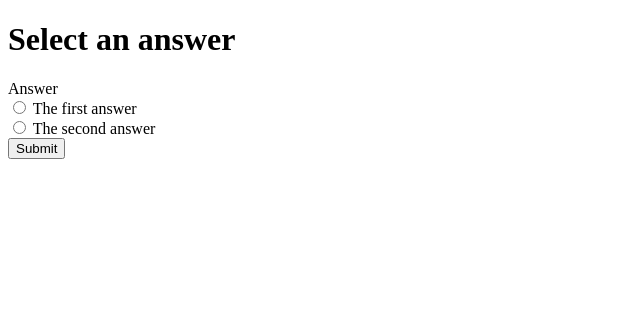
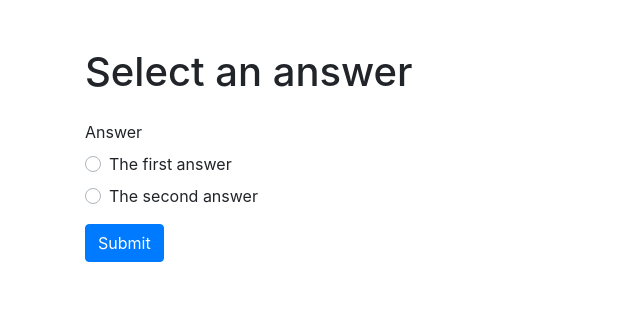
Before and after one commit to Jazhyc/ktp-practical, a Flask app: page / in a window 1280 px wide. Shown: the top 309 px of the page, without its empty margins (0-640 px from the left). Run offline with Flask 3, Linux system fonts and the light colour scheme; some libraries are stand-ins or nearby versions.

Commit message:
Made view look better

```diff
--- a/controller.py
+++ b/controller.py
@@ -30,3 +30,4 @@ class Controller:
 
     def reset(self):
         self.model.reset()
+        self.run()
--- a/frontend.py
+++ b/frontend.py
@@ -49,7 +49,6 @@ class Frontend:
             self.selected_answer = None
             self.question_answers_pair = None
             self.controller.reset()
-            self.controller.run()
             return redirect('/')
 
     def get_input(self):
--- a/templates/question.html
+++ b/templates/question.html
@@ -1,14 +1,24 @@
 <!DOCTYPE html>
 <html>
+<head>
+    <link rel="stylesheet" href="https://stackpath.bootstrapcdn.com/bootstrap/4.5.0/css/bootstrap.min.css">
+</head>
 <body>
-    <h1>Select an answer</h1>
-    <form method="POST">
-        {{ form.hidden_tag() }}
-        {{ form.answer.label }}
-        {% for subfield in form.answer %}
-            <div>{{ subfield }} {{ subfield.label }}</div>
-        {% endfor %}
-        {{ form.submit() }}
-    </form>
+    <div class="container py-5">
+        <h1 class="mb-4">Select an answer</h1>
+        <form method="POST">
+            {{ form.hidden_tag() }}
+            <div class="form-group">
+                {{ form.answer.label(class="d-block mb-2") }}
+                {% for subfield in form.answer %}
+                    <div class="custom-control custom-radio mb-2">
+                        {{ subfield(class="custom-control-input") }}
+                        {{ subfield.label(class="custom-control-label") }}
+                    </div>
+                {% endfor %}
+            </div>
+            {{ form.submit(class="btn btn-primary") }}
+        </form>
+    </div>
 </body>
 </html>
```
Also changed, not shown: templates/answer.html (+8 -6 lines).
